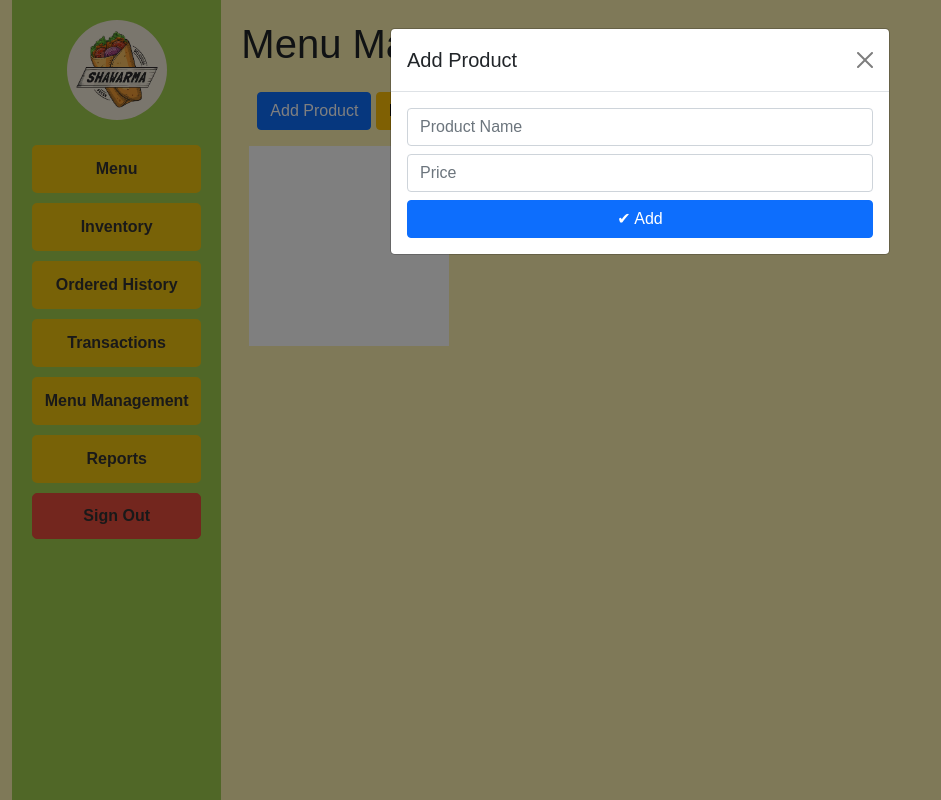
After one commit to jc-lulu/shawarmaPos, a PHP site: page /menuManagement.php in a window 1280 px wide, after a click on "Add Product". The commit adds this page. Shown: the whole page, without its empty margins (0-941 px from the left). Run offline with PHP 8.4, Linux system fonts and the light colour scheme.

Commit message:
added menuManagement page

```diff
--- /dev/null
+++ b/menuManagement.php
@@ -0,0 +1,100 @@
+<?php
+?>
+<!DOCTYPE html>
+<html lang="en">
+
+<head>
+    <meta charset="UTF-8">
+    <meta name="viewport" content="width=device-width, initial-scale=1.0">
+    <title>Menu_management</title>
+    <?php include('header/header.php') ?>
+</head>
+<style>
+    body {
+        font-family: Arial, sans-serif;
+        margin: 0;
+        padding: 0;
+        display: flex;
+        flex-direction: column;
+        background-color: #f9f5d7;
+    }
+
+    .container {
+        max-width: 100%;
+        display: flex;
+        flex: 1;
+    }
+
+    .main-content {
+        flex: 1;
+        padding: 20px;
+    }
+
+    .product-container {
+        height: 200px;
+        width: 200px;
+        background-color: #ffff;
+        padding: 5px;
+    }
+
+    .image-container {
+        width: 100%;
+        height: 60%;
+    }
+
+    .product-name {
+        height: 20%;
+        width: 100%;
+    }
+
+    .product-price {
+        height: 20%;
+        width: 100%;
+    }
+</style>
+
+<body>
+    <div class="container-fluid d-flex">
+        <?php include 'sidebar.php'; ?>
+        <div class="main-content">
+            <div class="col">
+                <h1>Menu Management</h1>
+            </div>
+            <div class="row p-3">
+                <div class="col gap-2">
+                    <button class="btn btn-primary" data-bs-toggle="modal" data-bs-target="#transactionInModal">Add Product</button>
+                    <button class="btn btn-warning">Remove Product</button>
+                </div>
+                <div class="row p-3 gap-2">
+                    <div class="col-md-3 product-container">
+                        <div class="image-container"></div>
+                        <div class="product-name"></div>
+                        <div class="product-price"></div>
+                    </div>
+                </div>
+            </div>
+        </div>
+
+        <!---Forms-->
+        <form method="Post" id="addProduct"></form>
+
+        <!-- modals-->
+        <div class="modal fade" id="transactionInModal" tabindex="-1" aria-labelledby="transactionInLabel" aria-hidden="true">
+            <div class="modal-dialog">
+                <div class="modal-content">
+                    <div class="modal-header">
+                        <h5 class="modal-title" id="transactionInLabel">Add Product</h5>
+                        <button type="button" class="btn-close" data-bs-dismiss="modal" aria-label="Close"></button>
+                    </div>
+                    <div class="modal-body">
+                        <input type="text" class="form-control mb-2" placeholder="Product Name" form="addProduct">
+                        <input type="number" class="form-control mb-2" placeholder="Price" form="addProduct">
+                        <button class="btn btn-primary w-100" form="addProduct">✔ Add</button>
+                    </div>
+                </div>
+            </div>
+        </div>
+    </div>
+    </div>
+
+</html>
--- a/sidebar.php
+++ b/sidebar.php
@@ -55,6 +55,8 @@
     <a href="menu.php">Menu</a>
     <a href="inventory_user.php">Inventory</a>
     <a href="ordered_history.php">Ordered History</a>
+    <a href="transaction.php">Transactions</a>
+    <a href="menuManagement.php">Menu Management</a>
     <a href="reports.php">Reports</a>
     <a href="logout.php" class="signout">Sign Out</a>
 </nav>
--- a/styles/menu.css
+++ b/styles/menu.css
@@ -85,7 +85,7 @@ body {
 }
 
 .invoice {
-  width: 25%;
+  width: 100% !important;
   padding: 20px;
   background-color: #d9ead3;
   border-radius: 5px;
```
Also changed, not shown: menu.php (+2 -39 lines), styles/menuManagement.css (added, +19 -0 lines), styles/transaction.css (added, +18 -0 lines), transaction.php (+6 -35 lines).
